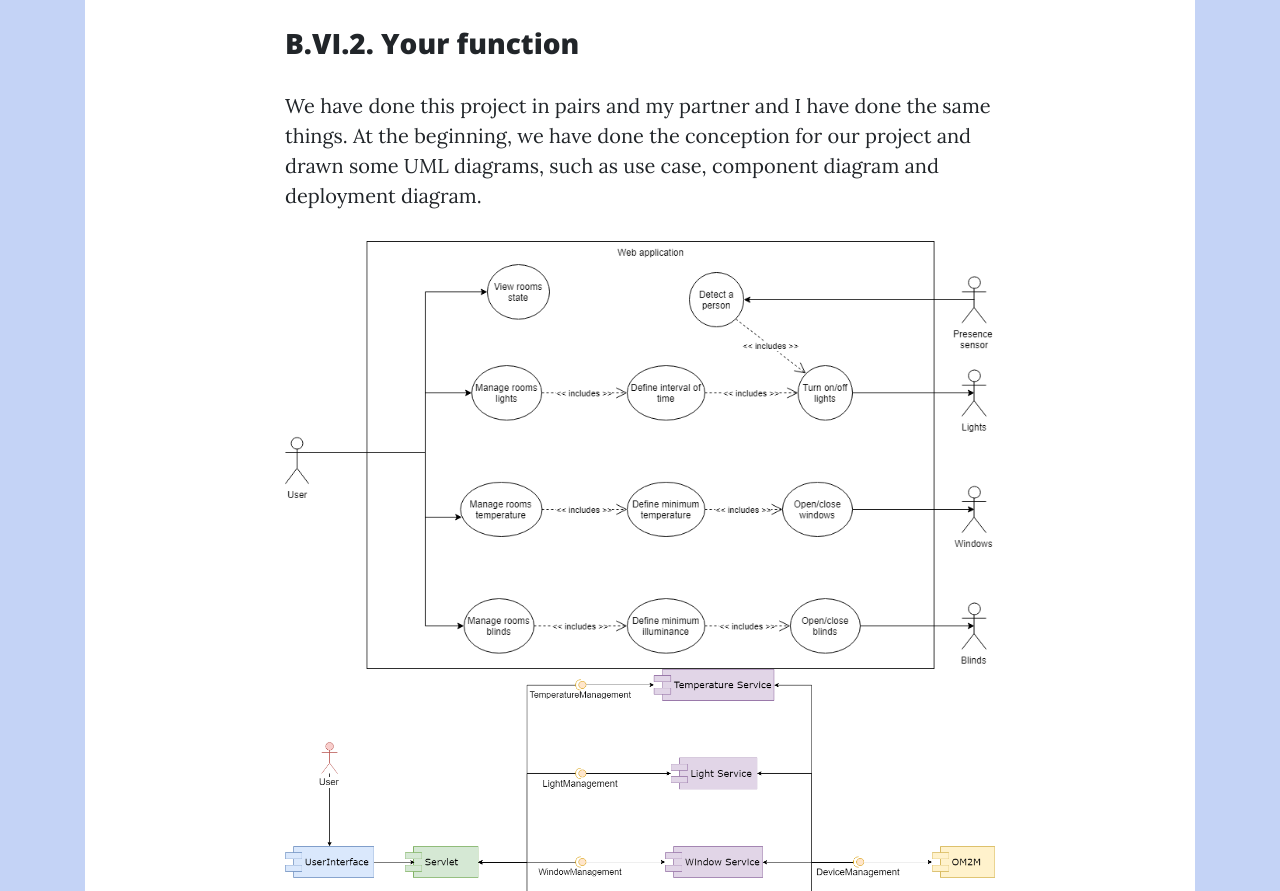
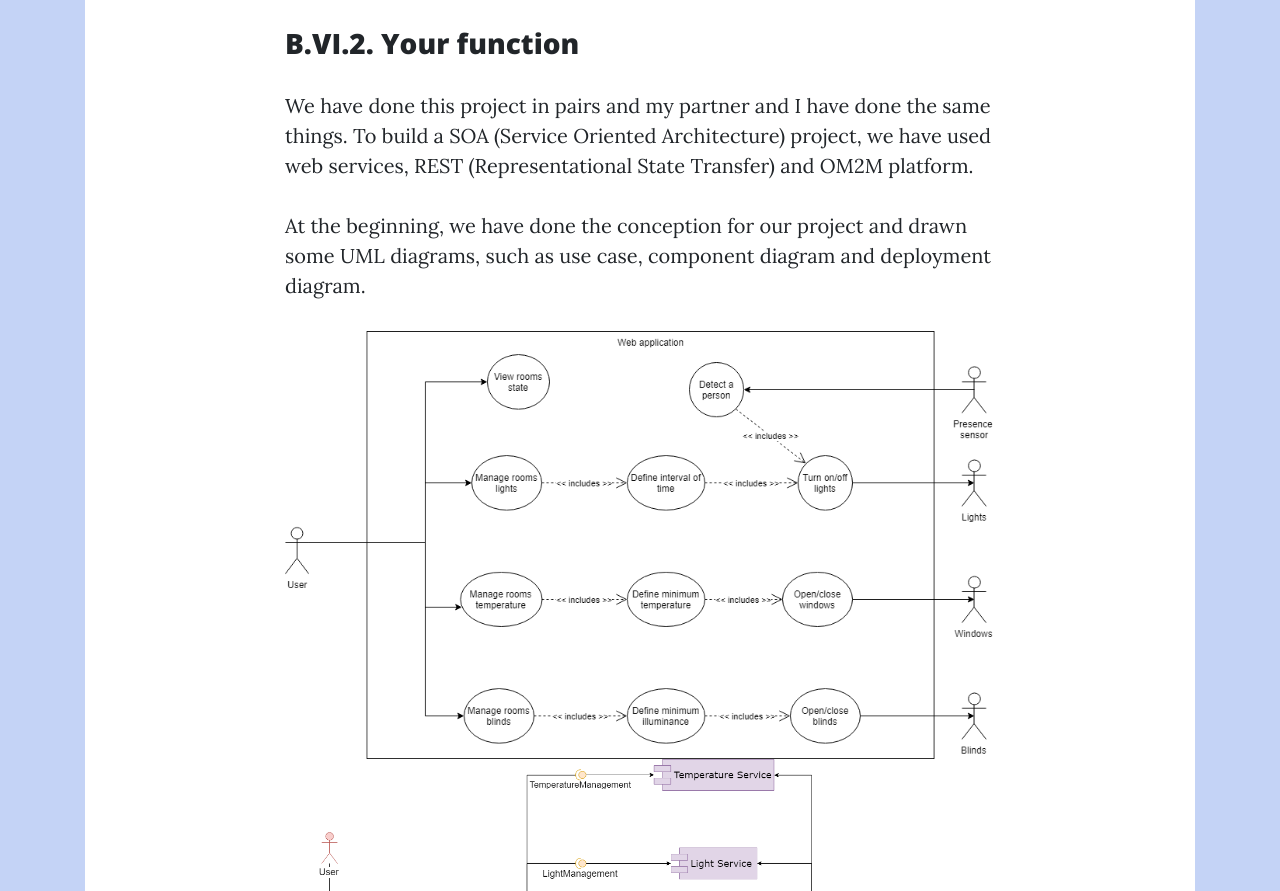
Before and after one commit to CHENTing0902/Portfolio, a website: page descriptive.html in a window 1280 px wide. Shown: the part 9269-10160 px from the top of the page. Drawn offline with nearby package versions, Linux system fonts and the light colour scheme.

Commit message:
add more information for SOA

```diff
--- a/descriptive.html
+++ b/descriptive.html
@@ -259,8 +259,11 @@
             <h3>B.VI.2. Your function</h3>
             <p>
                 We have done this project in pairs and my partner and I have done the same things.
-                At the beginning, we have done the conception for our project and drawn some UML diagrams, such as use case, component diagram and deployment diagram.
+                To build a SOA (Service Oriented Architecture) project, we have used web services, REST (Representational State Transfer) and OM2M platform.
             </p>
+              <p>
+                  At the beginning, we have done the conception for our project and drawn some UML diagrams, such as use case, component diagram and deployment diagram.
+              </p>
               <img class="img-fluid" src="img/Use_Case_Diagram.png">
               <img class="img-fluid" src="img/Component.png">
               <img class="img-fluid" src="img/Deployment.png">
```
